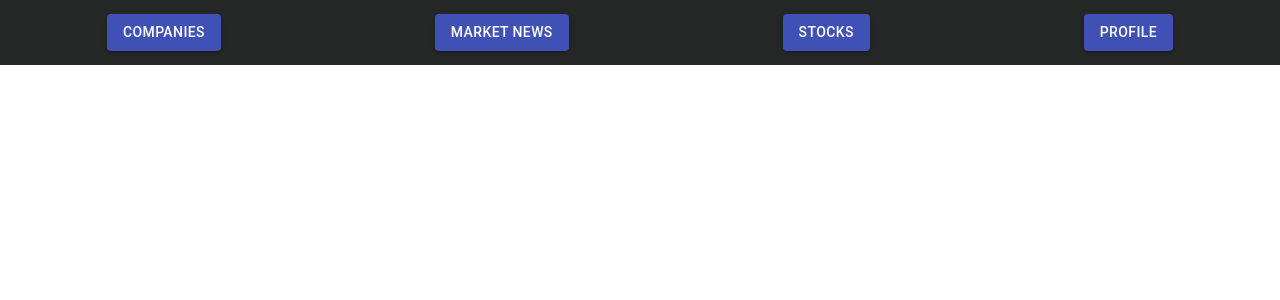
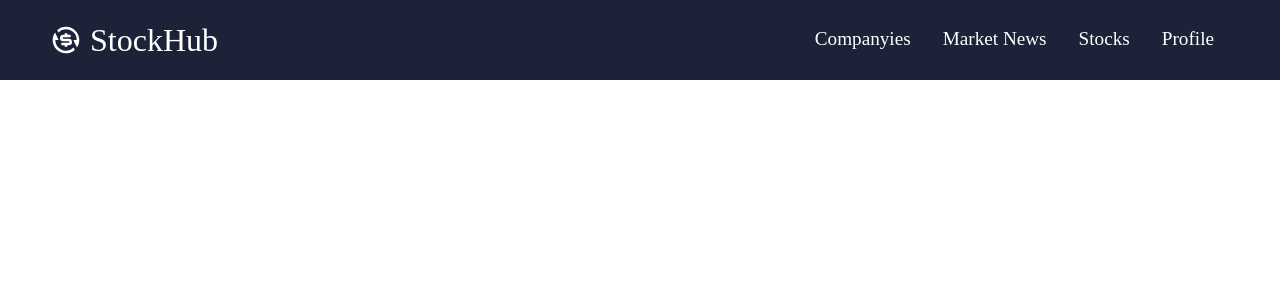
Before and after one commit to Kimyan099/StockHub, a React (Create React App) app in the folder stockhub/: page /stocks in a window 1280 px wide. Shown: the top 300 px of the page. Built offline with nearby package versions, Linux system fonts and the light colour scheme.

Commit message:
new navbar desig

```diff
--- a/stockhub/package.json
+++ b/stockhub/package.json
@@ -10,9 +10,11 @@
     "i": "^0.3.6",
     "react": "^16.13.1",
     "react-dom": "^16.13.1",
+    "react-icons": "^3.11.0",
     "react-router": "^5.2.0",
     "react-router-dom": "^5.2.0",
-    "react-scripts": "3.4.3"
+    "react-scripts": "3.4.3",
+    "styled-components": "^5.2.0"
   },
   "scripts": {
     "start": "react-scripts start",
--- a/stockhub/src/App.css
+++ b/stockhub/src/App.css
@@ -2,32 +2,5 @@
   box-sizing: border-box;
   margin: 0;
   padding: 0;
+  font-size: 'PT Sans', sans-serif;
 }
-
-#navbar {
-  border: #282c34;
-  background-color: rgb(37, 39, 39);
-}
-
-ul {
-  display: flex;
-  flex-direction: row;
-  flex-grow: 4;
-  justify-content: space-around;
-  list-style-type: none;
-  margin: 0;
-  padding: 0;
-}
-
-li {
-  display: block;
-  color: white;
-  text-align: center;
-  padding: 14px 16px;
-  text-decoration: none;
-}
-
-/* Change the link color to #111 (black) on hover */
-li a:hover {
-background-color: rgb(82, 80, 80);
-}
--- a/stockhub/src/App.js
+++ b/stockhub/src/App.js
@@ -2,17 +2,20 @@ import React from 'react';
 import './App.css';
 import NavBar from './components/ui/navbar/NavBar';
 import { BrowserRouter as Router, Route, Switch } from 'react-router-dom';
+import AdvancedNavBar from './components/ui/navbar/advancedNavBar';
 
 function App() {
   return (
     <Router>
 			<div id='body'>
-				<NavBar />
+				{/* <NavBar /> */}
+        <AdvancedNavBar />
 				<Switch>
+					<Route path='/' exact></Route>
 					<Route path="/companies" exact></Route>
 					<Route path="/market-news" exact ></Route>
 					<Route path="/stocks" exact></Route>
-          <Route path="/profile" exact ></Route>
+          			<Route path="/profile" exact ></Route>
 				</Switch>
 			</div>
 		</Router>
--- a/stockhub/src/components/ui/navbar/NavBar.jsx
+++ b/stockhub/src/components/ui/navbar/NavBar.jsx
@@ -1,8 +1,10 @@
-import React from 'react';
+import React, { useState } from 'react';
 import Button from '@material-ui/core/Button';
 import { Link } from 'react-router-dom';
 
+
 function NavBar() {
+
 	return (
 		<div id='navbar'>
 			<ul>
@@ -51,7 +53,9 @@ function NavBar() {
 					</li>
 				</Link>
 			</ul>
+
 		</div>
+
 	);
 }
 
--- /dev/null
+++ b/stockhub/src/components/ui/navbar/advancedNavBar.jsx
@@ -0,0 +1,71 @@
+import React, { useState, useEffect } from 'react';
+import { Link } from 'react-router-dom';
+import { RiExchangeDollarFill } from 'react-icons/ri';
+import { FaBars, FaTimes } from 'react-icons/fa';
+import './css/AdvancedNavBar.css';
+import { IconContext } from 'react-icons/lib';
+
+function NavBar() {
+	const [click, setClick] = useState(false);
+	const [button, setButton] = useState(true);
+
+	const handleClick = () => setClick(!click);
+
+	const closeMobileMenu = () => setClick(false);
+
+	const showButton = () => {
+		if (window.innerWidth <= 960) {
+			setButton(false);
+		} else {
+			setButton(true);
+		}
+	};
+
+	useEffect(() => {
+		showButton();
+	}, []);
+
+	window.addEventListener('resize', showButton);
+
+	return (
+		<IconContext.Provider value={{ color: '#fff' }}>
+		<div className='navbar'>
+			<div className='navbar-container container'>
+				<Link to='/' className='navbar-logo' onClick={handleClick}>
+					<RiExchangeDollarFill className='navbar-icon' />
+					StockHub
+				</Link>
+				<div className='menu-icon' onClick={handleClick}>
+					{click ? <FaTimes size='35px' /> : <FaBars size='35px' />}
+				</div>
+
+				<ul className={click ? 'nav-menu-active' : 'nav-menu'}>
+					<li className='nav-item' id='space'>Space</li>
+					<li className='nav-item'>
+						<Link to='/companies' className='nav-links' onClick={handleClick}>
+							Companyies
+						</Link>
+					</li>
+					<li className='nav-item'>
+						<Link to='/market-news' className='nav-links' onClick={handleClick}>
+							Market News
+						</Link>
+					</li>
+					<li className='nav-item'>
+						<Link to='/stocks' className='nav-links' onClick={handleClick}>
+							Stocks
+						</Link>
+					</li>
+					<li className='nav-item'>
+						<Link to='/profile' className='nav-links' onClick={handleClick}>
+							Profile
+						</Link>
+					</li>
+				</ul>
+			</div>
+		</div>
+		</IconContext.Provider>
+	);
+}
+
+export default NavBar;
--- /dev/null
+++ b/stockhub/src/components/ui/navbar/css/AdvancedNavBar.css
@@ -0,0 +1,158 @@
+.navbar {
+  background: #1c2237;
+  height: 80px;
+  display: flex;
+  justify-content: center;
+  align-items: center;
+  font-size: 1.2rem;
+  position: sticky;
+  top: 0;
+  z-index: 999;
+}
+
+.navbar-container {
+  display: flex;
+  justify-content: space-between;
+  height: 80px;
+}
+
+.container {
+  z-index: 1;
+  width: 100%;
+  max-width: 1300px;
+  margin-right: auto;
+  margin-left: auto;
+  padding-right: 50px;
+  padding-left: 50px;
+}
+
+.navbar-logo {
+  color: #fff;
+  justify-self: start;
+  cursor: pointer;
+  text-decoration: none;
+  font-size: 2rem;
+  display: flex;
+  align-items: center;
+}
+
+.navbar-icon {
+  margin-right: 0.5rem;
+}
+
+.nav-menu {
+  display: flex;
+  align-items: center;
+  justify-content: center;
+  list-style: none;
+  text-align: center;
+  justify-content: end;
+}
+
+.nav-item {
+  height: 80px;
+  border-bottom: 2px solid transparent;
+}
+
+.nav-item:hover {
+  border-bottom: 2px solid #f00946;
+}
+
+.nav-links {
+  color: #fff;
+  display: flex;
+  align-items: center;
+  text-decoration: none;
+  padding: 0.5rem 1rem;
+  height: 100%;
+}
+
+.fa-bars {
+  color: #fff;
+}
+
+.menu-icon {
+  display: none;
+}
+
+#space {
+  color: #1c2237;
+}
+
+@media screen and (max-width: 960px) {
+  .NavbarItems {
+    position: relative;
+  }
+
+  .nav-menu {
+    display: flex;
+    flex-direction: column;
+    width: 100%;
+    height: 90vh;
+    position: absolute;
+    top: 80px;
+    left: -100%;
+    opacity: 1;
+    transition: all 0.5s ease;
+  }
+
+  .nav-menu.active {
+    background: #1c2237;
+    left: 0;
+    opacity: 1;
+    transition: all 0.6s ease;
+    z-index: 1;
+  }
+
+  .nav-links {
+    text-align: center;
+    padding: 2rem;
+    width: 100%;
+    display: table;
+    color: black;
+  }
+
+  .nav-links:hover {
+    color: #f00946;
+    transform: scale(1.2);
+    transition: all 0.3s ease;
+  }
+
+  .nav-item:hover {
+    border: none;
+  }
+
+  .nav-item {
+    width: 100%;
+  }
+
+  .navbar-logo {
+    position: absolute;
+    top: 0;
+    left: 0;
+    transform: translate(25%, 50%);
+  }
+
+  .menu-icon {
+    display: block;
+    position: absolute;
+    top: 0;
+    right: 0;
+    transform: translate(-100%, 60%);
+    font-size: 1.8rem;
+    cursor: pointer;
+  }
+
+  .fa-times {
+    color: #fff;
+    font-size: 2rem;
+  }
+
+  .nav-btn {
+    display: flex;
+    justify-content: center;
+    align-items: center;
+    width: 100%;
+    height: 120px;
+  }
+}
```
Also changed, not shown: 1 other file (tests, documents, lock files or other folders).
